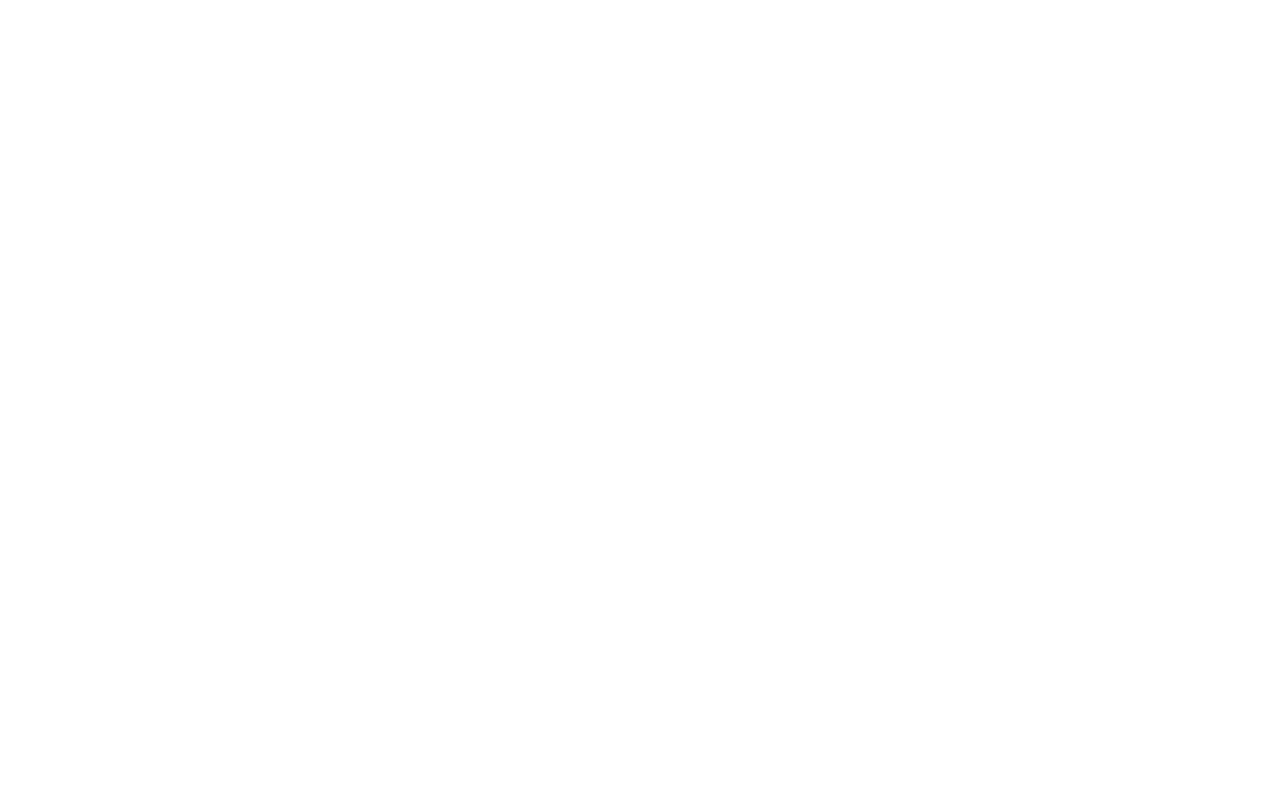
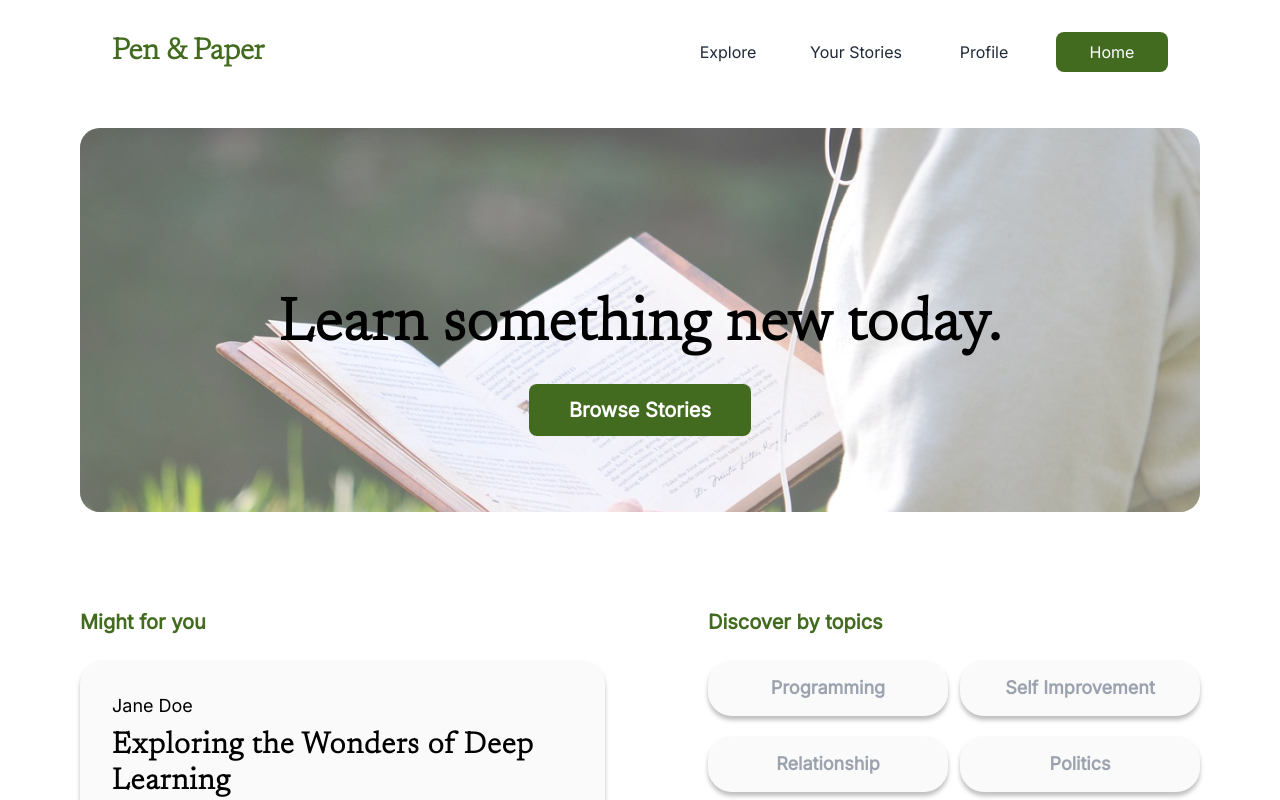
Before and after one commit to andi-abdillah/pen-paper, a React (Create React App) app: page / in a window 1280 px wide. Shown: the top 800 px of the page. Built offline with nearby package versions, Linux system fonts and the light colour scheme.

Commit message:
add HashRouter

```diff
--- a/src/index.js
+++ b/src/index.js
@@ -2,13 +2,11 @@ import React from "react";
 import ReactDOM from "react-dom/client";
 import "./index.css";
 import App from "./App";
-import { BrowserRouter } from "react-router-dom";
+import { HashRouter } from "react-router-dom";
 
 const root = ReactDOM.createRoot(document.getElementById("root"));
 root.render(
-  <React.StrictMode>
-    <BrowserRouter basename={`pen-paper`}>
-      <App />
-    </BrowserRouter>
-  </React.StrictMode>
+  <HashRouter basename="/">
+    <App />
+  </HashRouter>
 );
```
